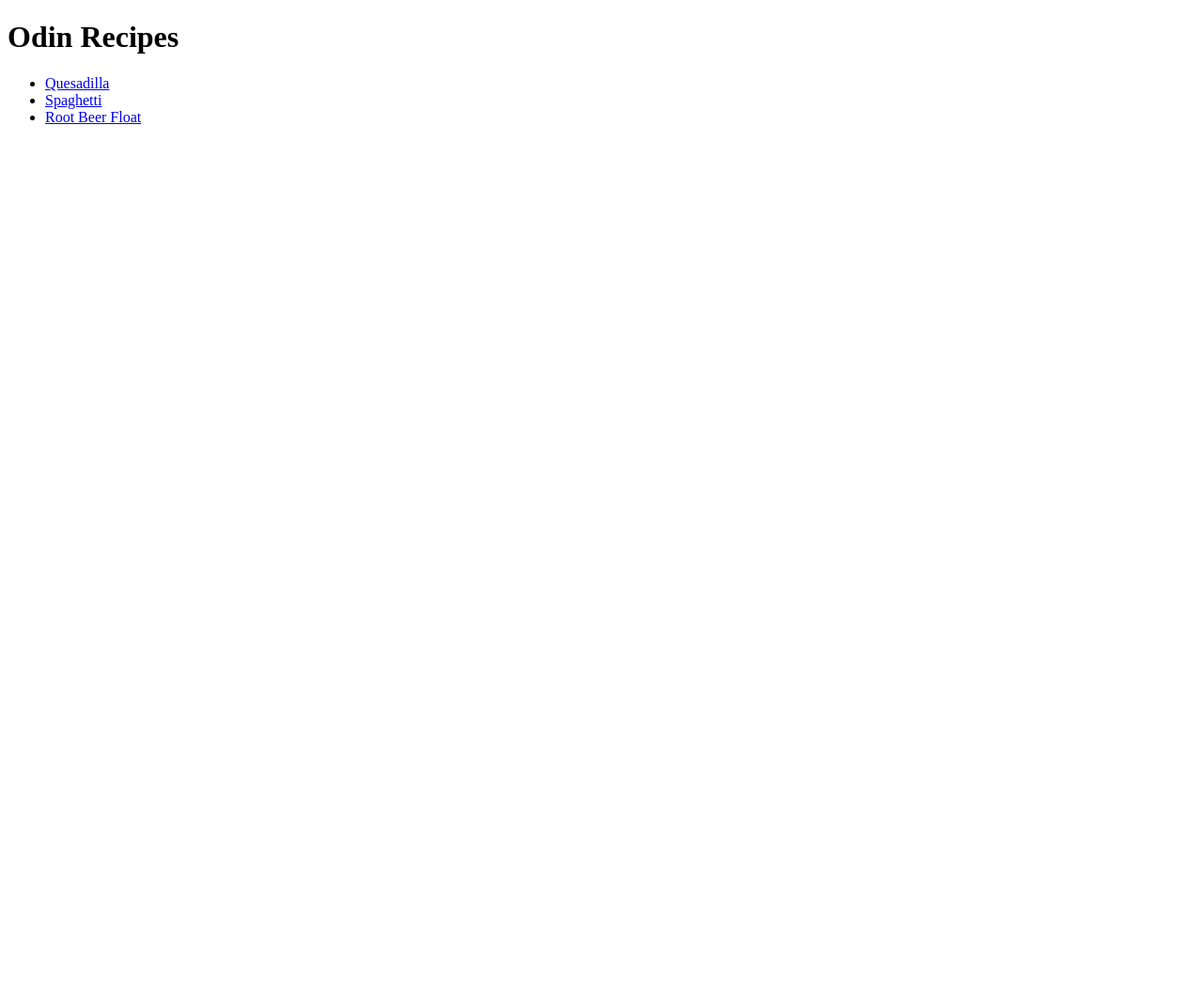
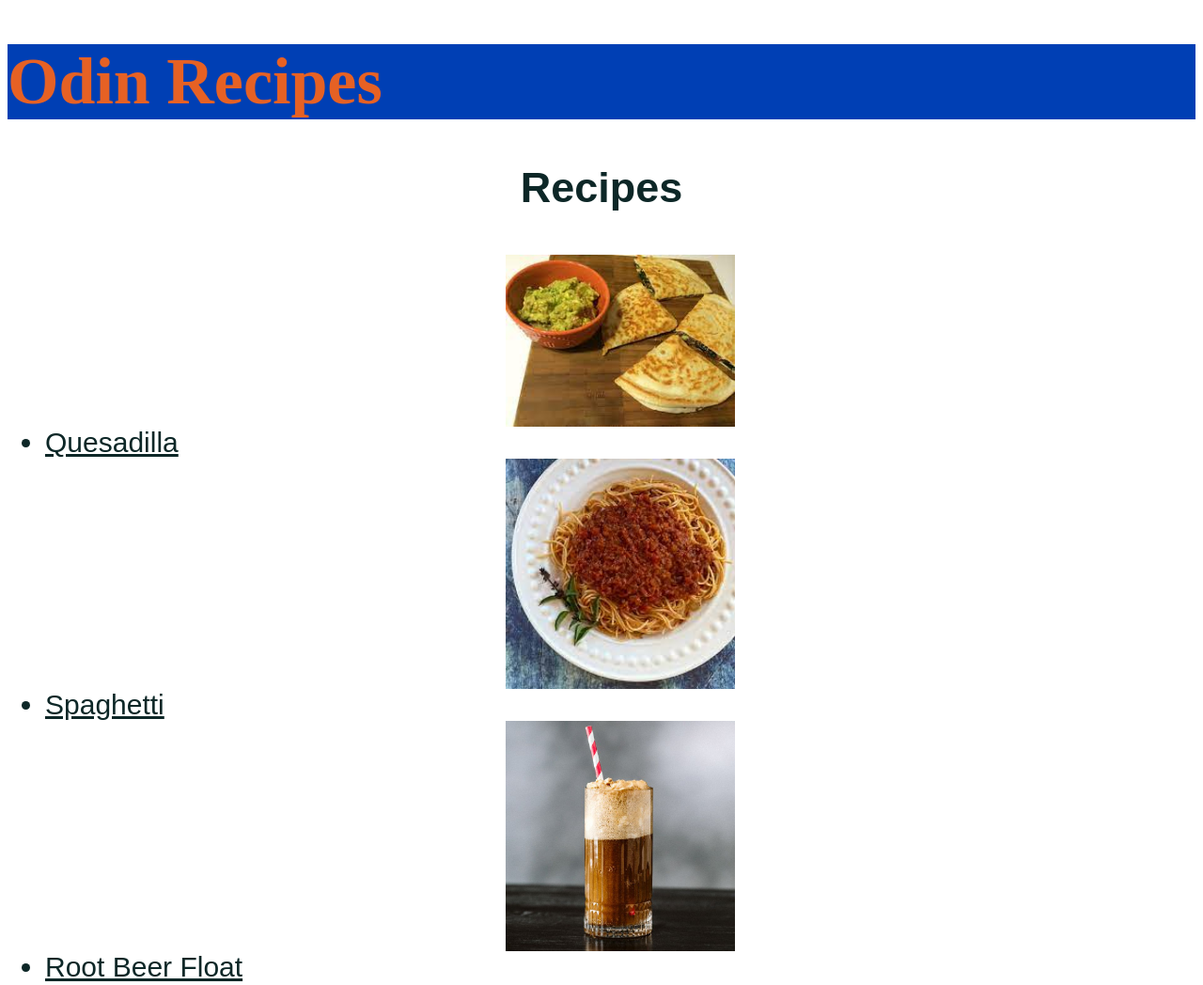
Before and after one commit to TylerXNguyen/The_Odin_Project, a plain HTML site: page HTML/odin-recipes/index.html in a window 1280 px wide. Shown: the whole page at 94% size. Before the commit the page ends 800 px from the top, so only its background shows below. Drawn offline with Linux system fonts and the light colour scheme.

Commit message:
Added some color and alignment to main page

```diff
--- a/HTML/odin-recipes/index.html
+++ b/HTML/odin-recipes/index.html
@@ -5,12 +5,17 @@
     <meta http-equiv="X-UA-Compatible" content="IE=edge">
     <meta name="viewport" content="width=device-width, initial-scale=1.0">
     <title>Odin Recipes</title>
+    <link rel="stylesheet" href="style.css">
 </head>
 <body>
-    <h1>Odin Recipes</h1>
+    <h1 class="main title">Odin Recipes</h1>
+    <h3 class="main subtitle">Recipes</h3>
     <ul>
+        <img class="main image" src="images/quesadilla.jpeg" alt="Quesadilla">
         <li><a href="recipes/quesadilla.html">Quesadilla</a></li>
+        <img class="main image" src="images/spaghetti.jpeg" alt="Spaghetti">
         <li><a href="recipes/spaghetti.html">Spaghetti</a></li>
+        <img class="main image" src="images/rootbeerfloat.jpeg" alt="Root Beer Float">
         <li><a href="recipes/rootbeerfloat.html">Root Beer Float</a></li>
     </ul>
 
--- /dev/null
+++ b/HTML/odin-recipes/style.css
@@ -0,0 +1,32 @@
+ .title {
+    font-size: 70px;
+    background-color: rgb(0, 63, 180);
+    color: rgb(230, 97, 36);
+    font-family: 'Times New Roman', Times, serif;
+}
+
+.subtitle,
+li,
+a {
+    font-size: 30px;
+    color:rgb(13, 39, 39);
+    font-family: Arial, Helvetica, sans-serif;
+}
+
+.main.image {
+  display: block;
+  margin-left: auto;
+  margin-right: auto;
+  width: 20%;
+}
+
+.recipes.image {
+    height: 400px;
+    width: 100%;
+}
+
+.main.subtitle {
+    font-size: 45px;
+    font-weight: bold;
+    text-align: center;
+}
```
Also changed, not shown: HTML/odin-recipes/recipes/quesadilla.html (+1 -1 lines).
